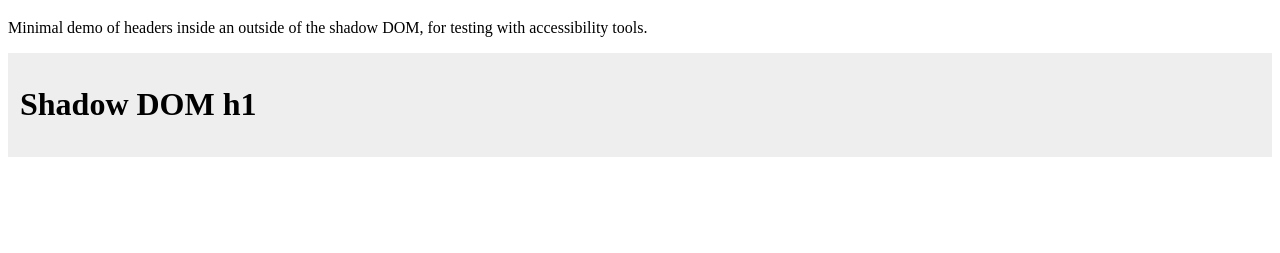
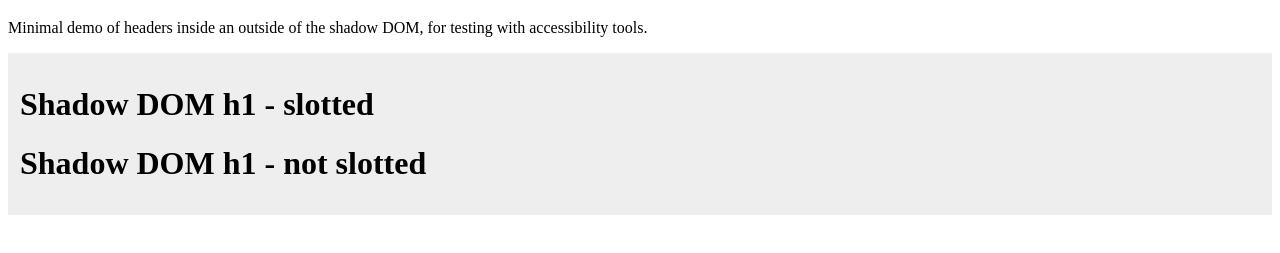
Before and after one commit to ben-basten/shadow-sandbox, a plain HTML site: page index.html in a window 1280 px wide. Shown: the part 61-314 px from the top of the page. Drawn offline with Linux system fonts and the light colour scheme.

Commit message:
wip: more comprehensive demo

```diff
--- a/index.html
+++ b/index.html
@@ -12,7 +12,7 @@
         Minimal demo of headers inside an outside of the shadow DOM, for testing
         with accessibility tools.
       </p>
-      <test-element name="world">Shadow DOM h1</test-element>
+      <test-element name="world">Shadow DOM h1 - slotted</test-element>
     </div>
 
     <script type="text/javascript">
@@ -36,6 +36,7 @@
             <h1>
                 <slot></slot>
             </h1>
+            <h1>Shadow DOM h1 - not slotted</h1>
           </div>`;
         }
       }
```
